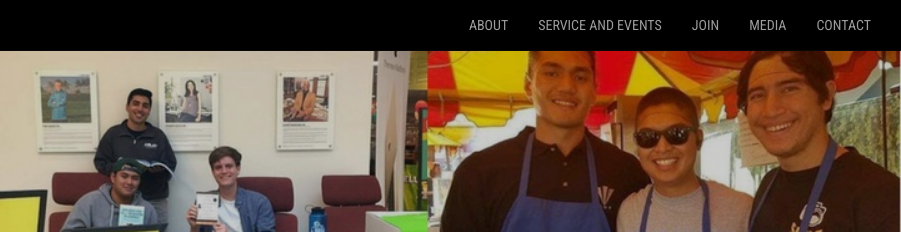
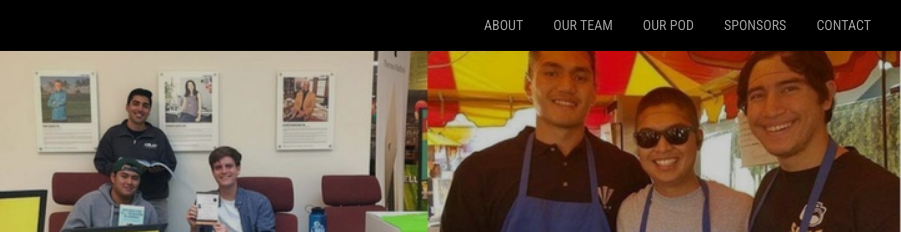
Before and after one commit to LMUHyperloop/LMUHyperloop.github.io, a plain HTML site: page team.html in a window 1280 px wide. Shown: the top 232 px of the page, 379-1280 px from the left. Drawn offline with nearby package versions, Linux system fonts and the light colour scheme.

Commit message:
Changed navigation bar

```diff
--- a/service.html
+++ b/team.html
@@ -33,9 +33,9 @@
 			</div>
 			<ul class="nav navbar-nav navbar-right collapse navbar-collapse" id="myNavbar">
 				<li><a href="index.html">ABOUT</a></li>
-				<li><a href="service.html">SERVICE AND EVENTS</a></li>
-				<li><a href="join.html">JOIN</a></li>
-				<li><a href="media.html">MEDIA</a></li>
+				<li><a href="team.html">OUR TEAM</a></li>
+				<li><a href="pod.html">OUR POD</a></li>
+				<li><a href="sponsors.html">SPONSORS</a></li>
 				<li><a href="#contact">CONTACT</a></li>
 			</ul>
 		</div>
```
Also changed, not shown: index.html (+3 -3 lines), pod.html (renamed from join.html, +3 -3 lines), sponsors.html (renamed from media.html, +3 -3 lines).
